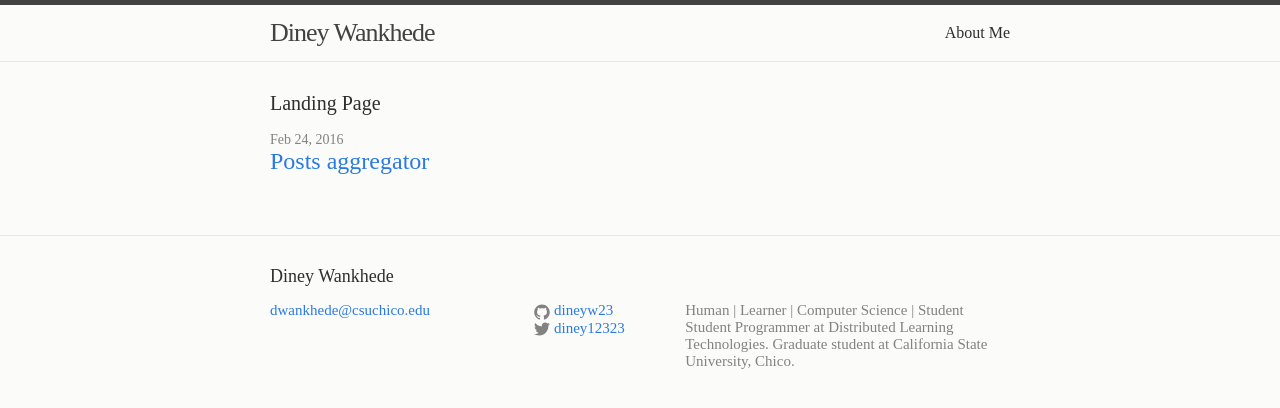
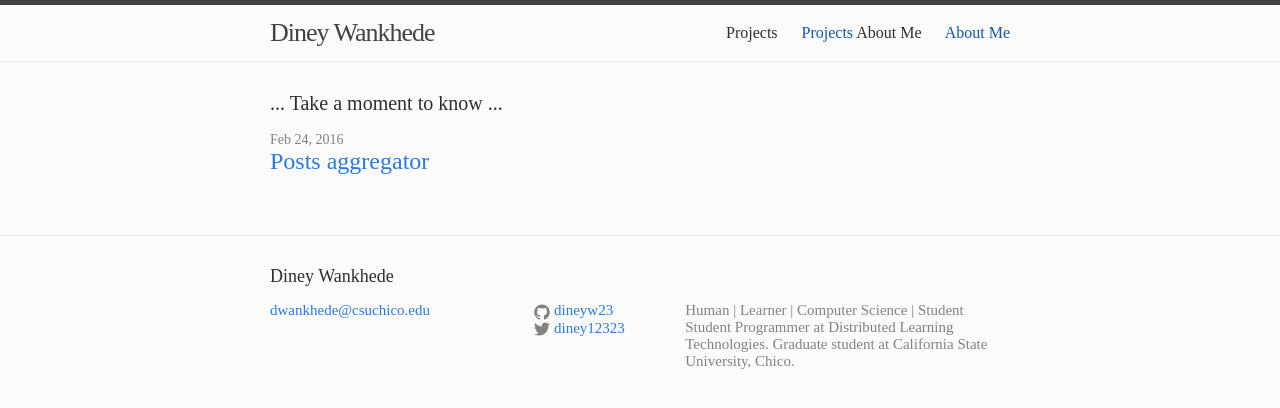
Before and after one commit to dineyw23/dineyw23.github.io, a Jekyll site: the page built from index.html, in a window 1280 px wide. Shown: the top 408 px of the page. Built offline with Jekyll 4.4.1, drawn with Linux system fonts in a browser that asks for light colours.

Commit message:
Lots of stuff

```diff
--- a/About/about.md
+++ b/About/about.md
@@ -1,7 +1,8 @@
 ---
 layout: page
 title: About Me
-permalink: /about/
+active: about
+permalink: /about
 ---
 
 <img src="ImageDP.jpg" width="40%" align="right">
--- a/Projects/Projects.md
+++ b/Projects/Projects.md
@@ -1,5 +1,7 @@
 ---
 layout: page
+active: project
+title: Projects
 permalink: /projects
 ---
 
--- a/_includes/header.html
+++ b/_includes/header.html
@@ -17,7 +17,7 @@
         {% for my_page in site.pages %}
           {% if my_page.title %}
           <a class="page-link" href="{{ my_page.url | prepend: site.baseurl }}">{{ my_page.title }}</a>
-
+          <a class="page-link2" href="{{ my_page2.url | prepend: site.baseurl }}">{{ my_page.title }}</a>
           {% endif %}
         {% endfor %}
       </div>
--- a/index.html
+++ b/index.html
@@ -4,7 +4,7 @@ layout: default
 
 <div class="home">
 
-  <h1 class="page-heading">Landing Page</h1>
+  <h1 class="page-heading">... Take a moment to know ...</h1>
 
   <ul class="post-list">
     {% for post in site.posts %}
```
